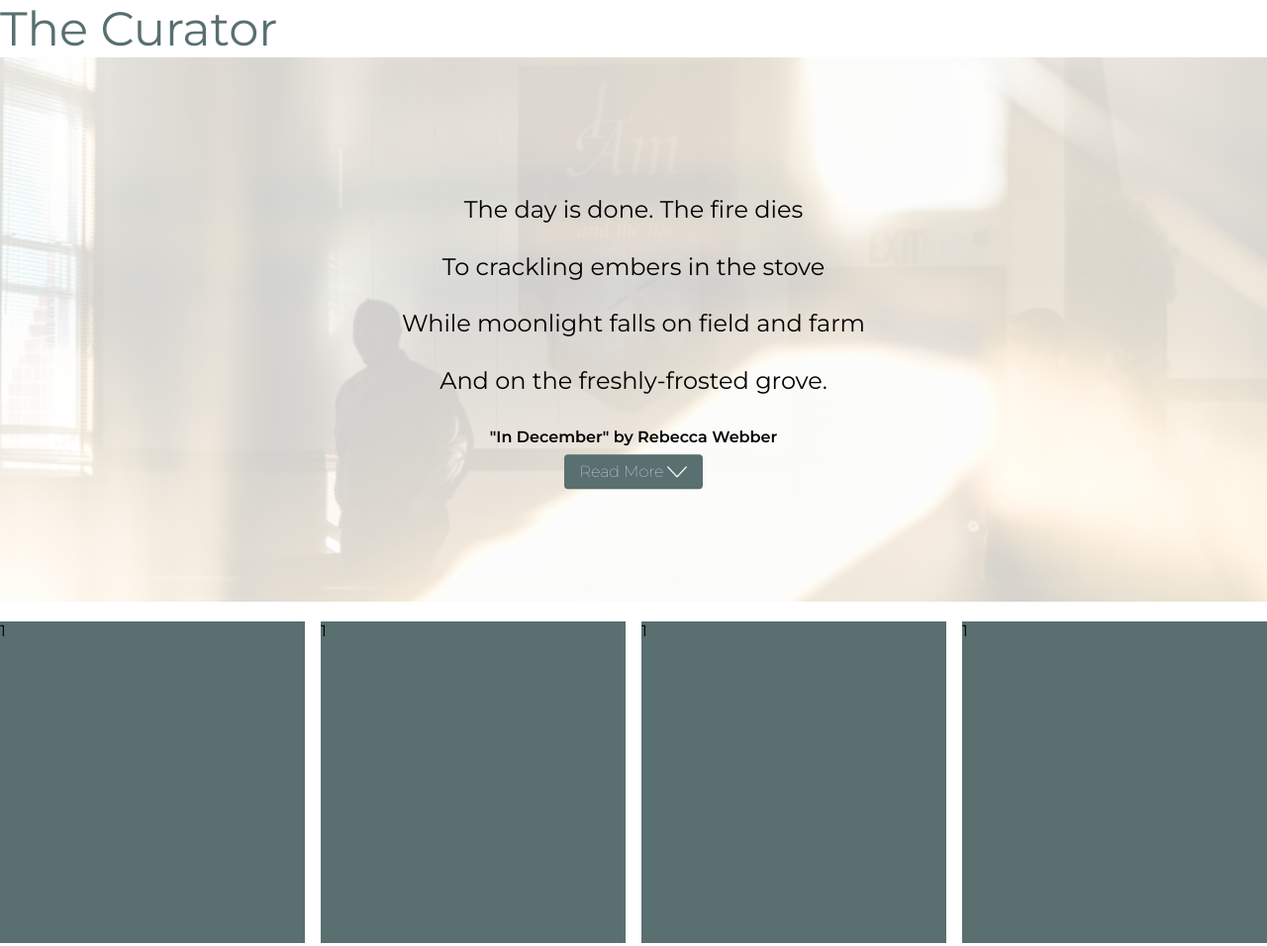
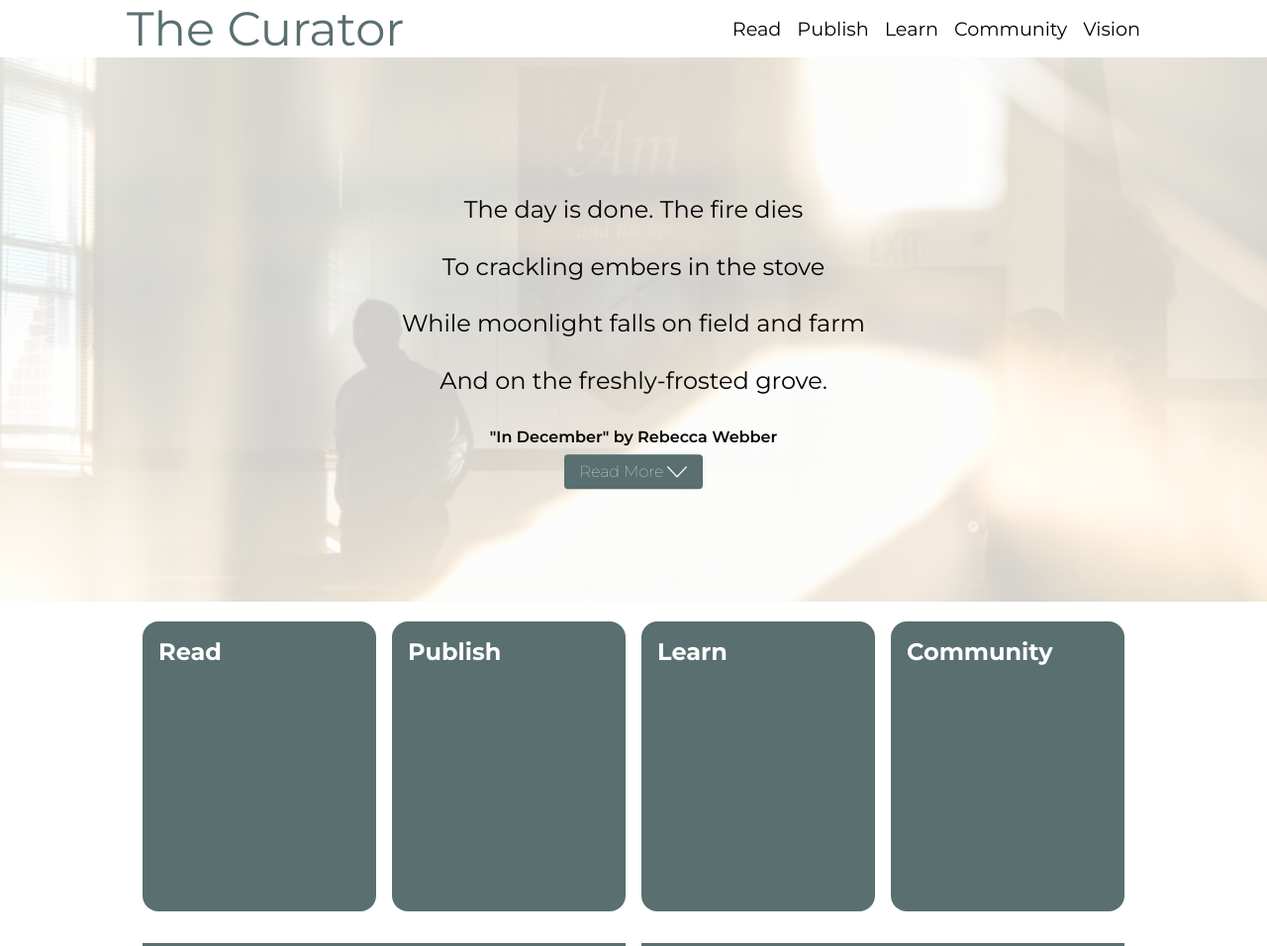
Before and after one commit to Darren-N/curator-rebuild, a plain HTML site: page index.html in a window 1280 px wide. Shown: the top 956 px of the page at 99% size. Drawn offline with Linux system fonts and the light colour scheme.

Commit message:
built header, and many grid changes

```diff
--- a/index.html
+++ b/index.html
@@ -13,7 +13,28 @@
     <title>The Curator Rebuild</title>
   </head>
   <body>
-    <header>The Curator</header>
+    <header>
+      <a href="/index.html" class="site_title">The Curator</a>
+      <nav>
+        <ul class="menu_items">
+          <li class="menu_item">
+            <a href="/read.html">Read</a>
+          </li>
+          <li class="menu_item">
+            <a href="/read.html">Publish</a>
+          </li>
+          <li class="menu_item">
+            <a href="/read.html">Learn</a>
+          </li>
+          <li class="menu_item">
+            <a href="/read.html">Community</a>
+          </li>
+          <li class="menu_item">
+            <a href="/read.html">Vision</a>
+          </li>
+        </ul>
+      </nav>
+    </header>
     <div class="feature">
       <img src="./images/inDecember.jpg" alt="background" />
       <div class="feature__content">
@@ -31,15 +52,33 @@
         </a>
       </div>
     </div>
+    <section class = "links">
       <div class="cards">
-      <div class="card">1</div>
-      <div class="card">1</div>
-      <div class="card">1</div>
-      <div class="card">1</div>
+        <a class="card">
+          <h2 class="card__title">
+            Read
+          </h2>
+        </a>
+        <a class="card">
+          <h2 class="card__title">
+            Publish
+          </h2>
+        </a>
+        <a class="card">
+          <h2 class="card__title">
+            Learn
+          </h2>
+        </a>
+        <a class="card">
+          <h2 class="card__title">
+            Community
+          </h2>
+        </a>
       </div>
       <div class="big-cards">
         <div class="big-card">1</div>
         <div class="big-card">1</div>
       </div>
+    </section>
   </body>
   </html>
--- a/styles.css
+++ b/styles.css
@@ -29,6 +29,26 @@ html {
   }
 
 header {
+    padding-left: 8rem;
+    padding-right: 8rem;
+    display: flex;
+    align-items: center;
+    justify-content: space-between;
+}
+
+nav > ul > li > a {
+    font-size: 1.2em;
+    color: black;
+    text-decoration: none;
+}
+
+.menu_items {
+    display: flex;
+    gap: 1rem;
+}
+
+.site_title {
+    text-decoration: none;
     font-size: 3em;
     color: var(--primary-green);
 }
@@ -63,7 +83,7 @@ header {
 
 @media screen and (max-width: 750px) {
     .poem {
-        font-size: 1.1em;
+        font-size: 1.3em;
         font-weight: 400;
         line-height: 2.4em;
         margin-bottom: 0;
@@ -103,11 +123,15 @@ header {
     gap: 1em;
 }
 
+.links {
+    padding-left: 8rem;
+    padding-right: 8rem;
+}
+
 .cards {
-    margin-top: 1rem;
-    margin-bottom: 1rem;
+    padding: 1rem;
     display: grid;
-    grid-template-columns: repeat(auto-fit, minmax(240px, 1fr));
+    grid-template-columns: repeat(4, 1fr);
     gap: 1rem;
 
     height: 325PX;
@@ -116,13 +140,22 @@ header {
 .card {
     background-color: var(--primary-green);
     cursor: pointer;
+    color: white;
+    border-radius: 1rem;
+}
+
+.card__title {
+    font-weight: bold;
+    padding: 1rem;
 }
 
 .card:hover {
+    color: var(--primary-green);
     background-color: var(--primary-tan);
 }
 
 .big-cards {
+    padding: 1rem;
     display: grid;
     grid-template-columns: repeat(auto-fit, minmax(420px, 1fr));
     gap: 1rem;
```
Also changed, not shown: read.html (added, +40 -0 lines). Lines whose indentation alone changed are shown as unchanged.
